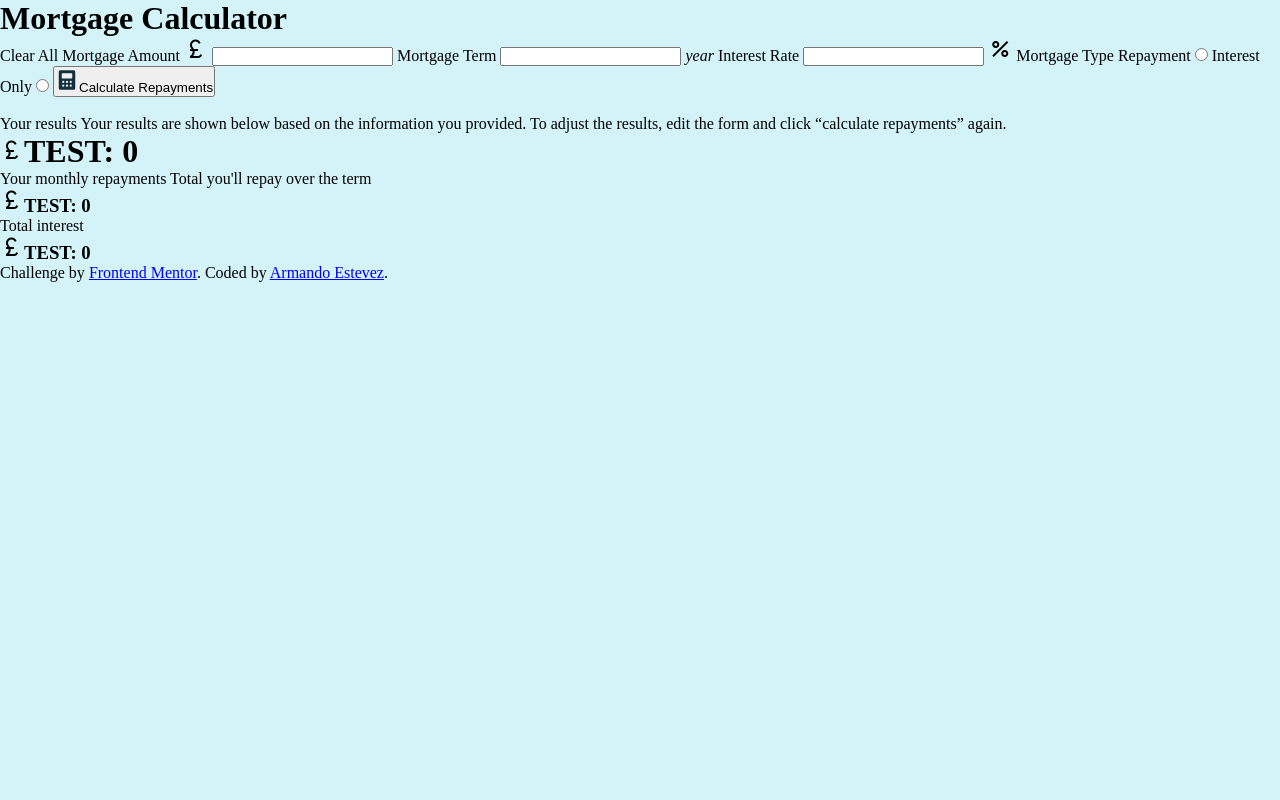
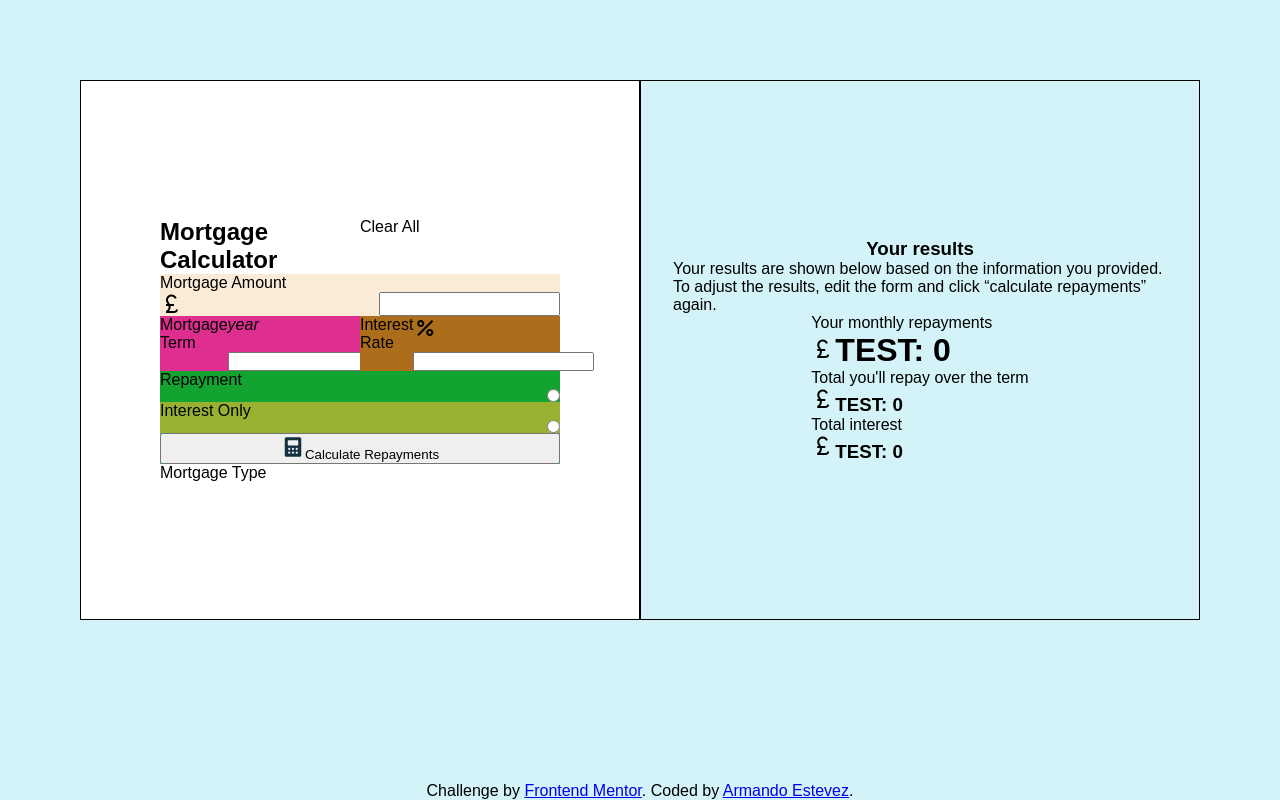
Before and after one commit to Arm4nd7/mortage-repayment-calculator, a website: page src/index.html in a window 1280 px wide. Drawn offline with nearby package versions, Linux system fonts and the light colour scheme.

Commit message:
creacion de stilo formulario

```diff
--- a/src/index.html
+++ b/src/index.html
@@ -14,68 +14,68 @@
 </head>
 
 <body>
-
-  <h1>Mortgage Calculator</h1>
+	<main>
+		<div class="container container-formulario">
 			<form action="">
-    <label for="clear-all">Clear All</label>
+				<h2>Mortgage Calculator</h2>
+				<label class="clear-all" for="clear-all">Clear All</label>
 				<input hidden id="clear-all" type="reset">
 
-    <label> Mortgage Amount
+				<label class="label-1">
+					<p>Mortgage Amount</p>
+
 					<span class="material-symbols-outlined">
 						currency_pound
 					</span>
 					<input class="amount" type="text">
 				</label>
 
-    <label> Mortgage Term
+				<label class="label-2"> Mortgage Term
 					<input class="term" type="text">
 					<i>year</i>
 				</label>
-    <label> Interest Rate
+				<label class="label-3"> Interest Rate
 					<input class="interest" type="text">
 					<span class="material-symbols-outlined">
 						percent
 					</span>
 				</label>
 				<label>Mortgage Type</label>
-    <label>Repayment
+				<label class="label-4">Repayment
 					<input class="repayment" type="radio">
 				</label>
-    <label>Interest Only
+				<label class="label-5">Interest Only
 					<input class="interest-only" type="radio">
 				</label>
-    <label>
-      <button><img src="./assets/images/icon-calculator.svg" alt="img-calculator">Calculate Repayments</button>
+				<label class="label-6">
+					<button><img src="./assets/images/icon-calculator.svg" alt="img-calculator">Calculate
+						Repayments</button>
 				</label>
-
 			</form>
+		</div>
 		<br>
 
-
-
-
-
+		<div class="container">
 			<!-- Empty results start -->
-
 			<!-- Empty results end -->
-
 			<!-- Completed results start -->
-
+			<h3>
 				Your results
-
+			</h3>
+			<p>
 				Your results are shown below based on the information you provided.
 				To adjust the results, edit the form and click “calculate repayments” again.
+			</p>
+			<div>
 
+				Your monthly repayments
 				<h1 class="test-operations">
 					<span class="material-symbols-outlined">
 						currency_pound
 					</span>TEST: 0
 				</h1>
 
-  Your monthly repayments
-
 				Total you'll repay over the term
-
 				<!-- Completed results end -->
 				<h3 class="test-operations-repayment">
 					<span class="material-symbols-outlined">
@@ -84,18 +84,14 @@
 				</h3>
 
 				Total interest
-
 				<h3 class="test-operations-interest">
 					<span class="material-symbols-outlined">
 						currency_pound
 					</span>TEST: 0
 				</h3>
-
-
-
-
-
-
+			</div>
+		</div>
+	</main>
 
 	<footer class="attribution">
 		Challenge by <a href="https://www.frontendmentor.io?ref=challenge">Frontend Mentor</a>.
--- a/src/styles.css
+++ b/src/styles.css
@@ -1,7 +1,107 @@
 * {
     padding: 0;
     margin: 0;
+    box-sizing: border-box;
 }
-body{
+
+body {
+    display: grid;
+    min-height: 100vh;
+    font-family: "PlusJakartaSans", sans-serif;
+    grid-template-columns: 1fr;
+    grid-template-rows: 1fr 100px;
+    grid-template-areas:
+        "   main    "
+        "   footer  "
+    ;
     background-color: rgba(190, 238, 245, 0.668);
 }
+
+footer {
+    grid-area: footer;
+    text-align: center;
+    margin-top: auto;
+    width: auto;
+}
+
+main {
+    display: flex;
+    grid-area: main;
+    padding: 5rem;
+    justify-content: center;
+    align-items: center;
+}
+
+.container {
+    display: flex;
+    flex-direction: column;
+    justify-content: center;
+    align-items: center;
+    border: solid 0.1px black;
+    width: 100%;
+    height: 100%;
+    padding: 2rem;
+}
+
+.container-formulario {
+    background-color: white;
+}
+
+form {
+    display: grid;
+    grid-template-columns: 200px 200px;
+    grid-template-areas:
+    "   h2        clear-all  "
+    "   label-1    label-1    "
+    "   label-2    label-3    "
+    "   label-4    label-4    "
+    "   label-5    label-5    "
+    "   label-6    label-6    "
+    ;
+}
+
+label{
+    display: grid;
+    grid-template-columns: 1fr;
+    grid-template-areas:
+        "   p       p       "
+        "   span    input   "
+    ;
+}
+
+span{
+    grid-area: span;
+}
+
+p{
+    grid-area: p;
+}
+
+input{
+    grid-area: input;
+}
+
+.label-1{
+    grid-area: label-1;
+    background-color: antiquewhite;
+}
+.label-2{
+    grid-area: label-2;
+    background-color: rgb(222, 46, 143);
+}
+.label-3{
+    grid-area: label-3;
+    background-color: rgb(173, 110, 27);
+}
+.label-4{
+    grid-area: label-4;
+    background-color: rgb(18, 163, 49);
+}
+.label-5{
+    grid-area: label-5;
+    background-color: rgb(152, 177, 49);
+}
+.label-6{
+    grid-area: label-6;
+    background-color: rgb(53, 168, 194);
+}
```
Lines whose indentation alone changed are shown as unchanged.
